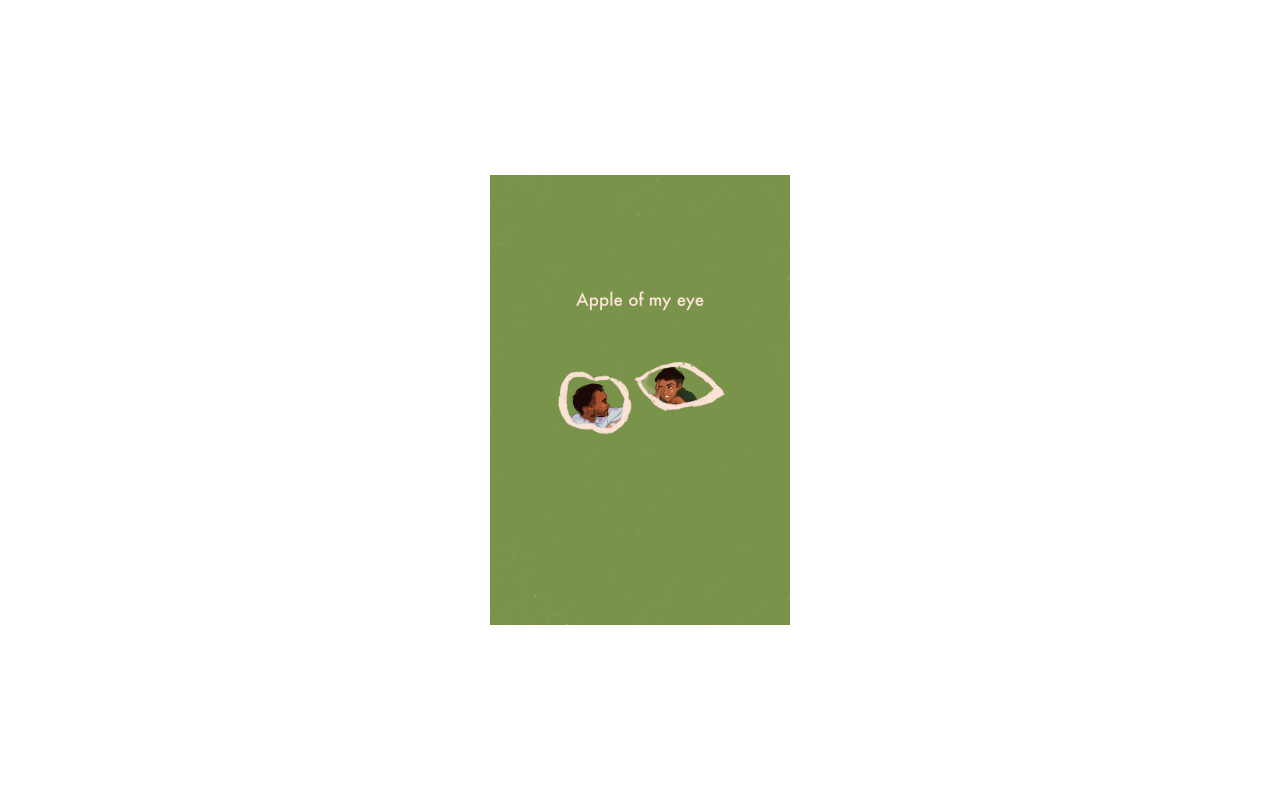
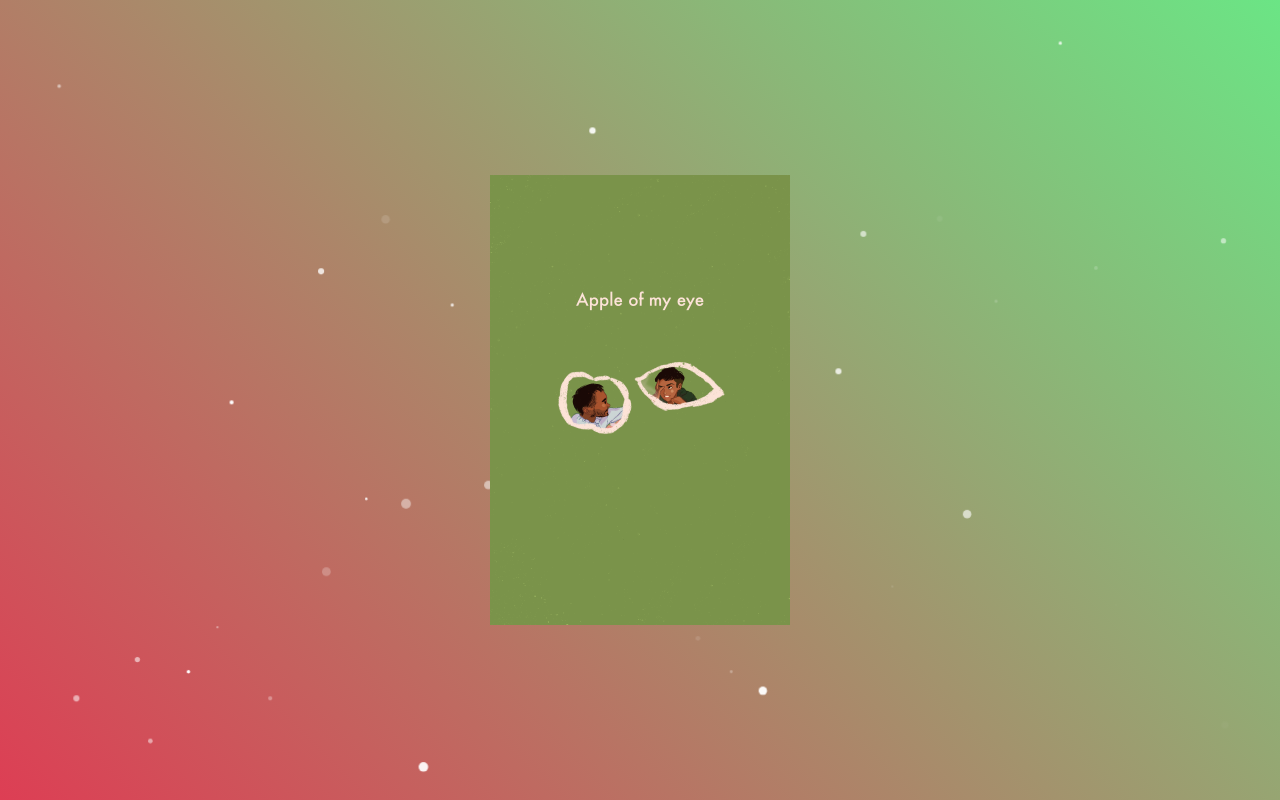
Before and after one commit to stainedcards/from-aish, a plain HTML site: page index.html in a window 1280 px wide. Drawn offline with Linux system fonts and the light colour scheme.

Commit message:
Update overwrite.css

```diff
--- a/overwrite.css
+++ b/overwrite.css
@@ -5,6 +5,6 @@ This will overwrite any declared
 css rules in other general files.
 */
 body {
-    background-image: linear-gradient(45deg, to right, #dd3e54, #6be585);
+    background-image: linear-gradient(45deg, #dd3e54, #6be585);
     z-index: 1;
 }
```
